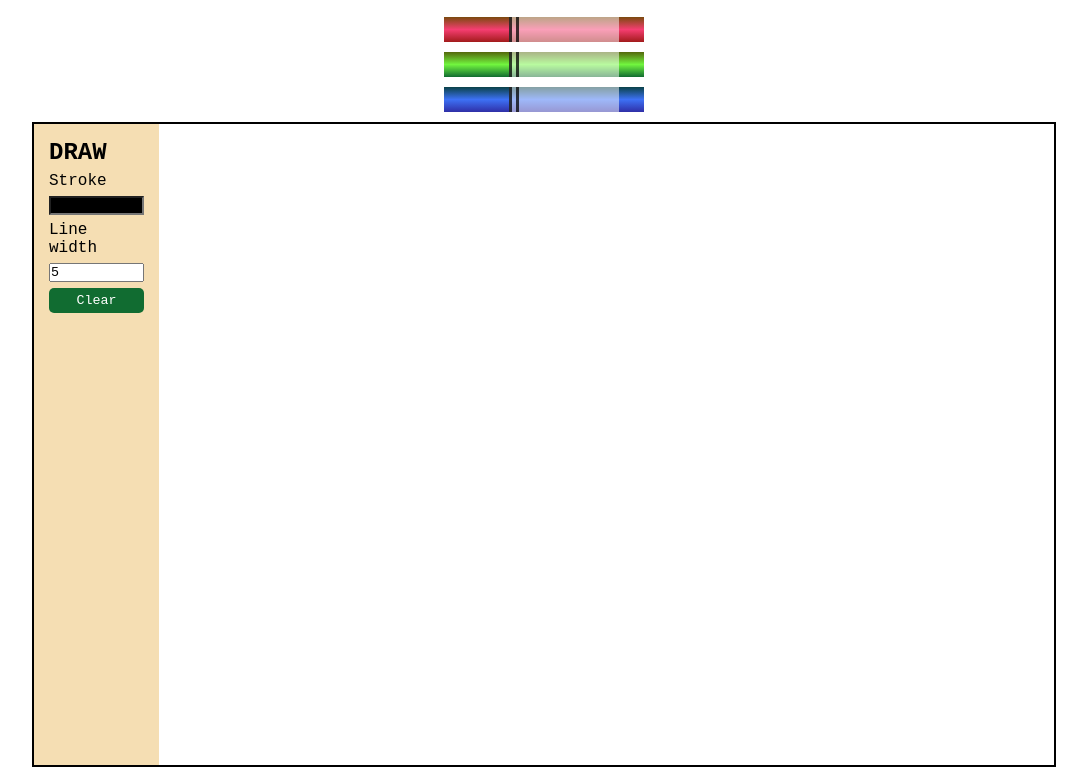
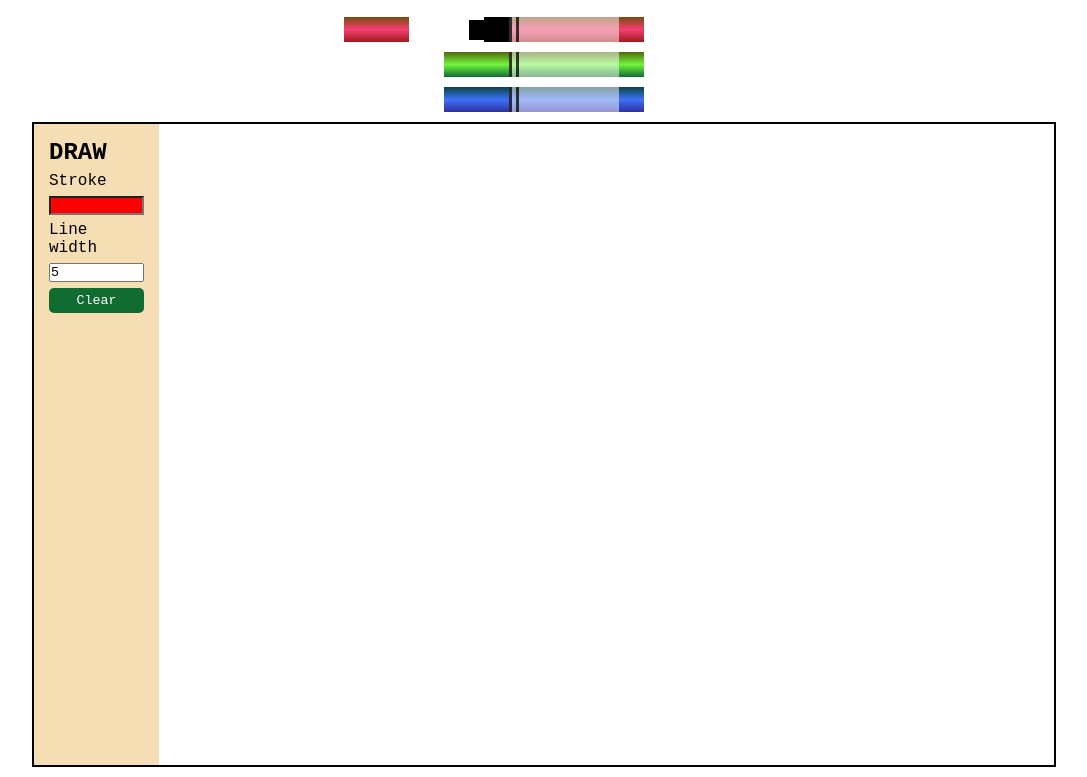
Before and after one commit to veronika-simic/freeCodeCampChallenges, a plain HTML site: page index.html in a window 1280 px wide. Both pictures are taken after a click on the element 640 px from the left and 69 px from the top of the page. Shown: the part 40-817 px from the top of the page, without its empty margins (96-1183 px from the left). Drawn offline with Linux system fonts and the light colour scheme.

Commit message:
Click on markers changes color

```diff
--- a/script.js
+++ b/script.js
@@ -1,11 +1,10 @@
-const caps = document.querySelectorAll('.cap');
-console.log(caps);
-
-caps.forEach(cap => {cap.addEventListener('click', ()=>{
-    if (cap.classList.contains('left')){
-        cap.classList.remove('left');
+const markers = document.querySelectorAll('.marker');
+console.log(markers);
+markers.forEach(marker => {marker.addEventListener('click', ()=>{
+    if (marker.firstElementChild.classList.contains('left')){
+        marker.firstElementChild.classList.remove('left');
     } else {
-        cap.classList.add('left');
+        marker.firstElementChild.classList.add('left');
     }
 
 })})
@@ -13,15 +12,15 @@ caps.forEach(cap => {cap.addEventListener('click', ()=>{
 const stroke = document.getElementById('stroke')
 
 /* change color of stroke based on marker color */
-caps.forEach(cap => {cap.addEventListener('click', ()=> {
-    if (cap.classList.contains('cap-red') && cap.classList.contains('left')){
+markers.forEach(marker => {marker.addEventListener('click', ()=> {
+    if (marker.classList.contains('red') && marker.firstElementChild.classList.contains('left')){
         ctx.strokeStyle = 'red';
         stroke.style.backgroundColor = 'red';
 
-    } else if (cap.classList.contains('cap-green') && cap.classList.contains('left')){
+    } else if (marker.classList.contains('green') && marker.firstElementChild.classList.contains('left')){
         ctx.strokeStyle = 'green';
         stroke.style.backgroundColor = 'green';
-    } else if (cap.classList.contains('cap-blue') && cap.classList.contains('left'))  {
+    } else if (marker.classList.contains('blue') && marker.firstElementChild.classList.contains('left'))  {
         ctx.strokeStyle = 'blue';
         stroke.style.backgroundColor = 'blue';
     } else {
@@ -54,8 +53,6 @@ toolbar.addEventListener('click', (e) => {
     }
 })
 
-
-
 /* change color of input */
 toolbar.addEventListener('change', (e) => {
     /* change width of line */
--- a/styles.css
+++ b/styles.css
@@ -107,6 +107,7 @@ h1 {
 
 .drawing-board-container {
     border: 2px solid black;
+    cursor: crosshair;
     height: 70%;
     width: 80%;
     display: flex;
```
